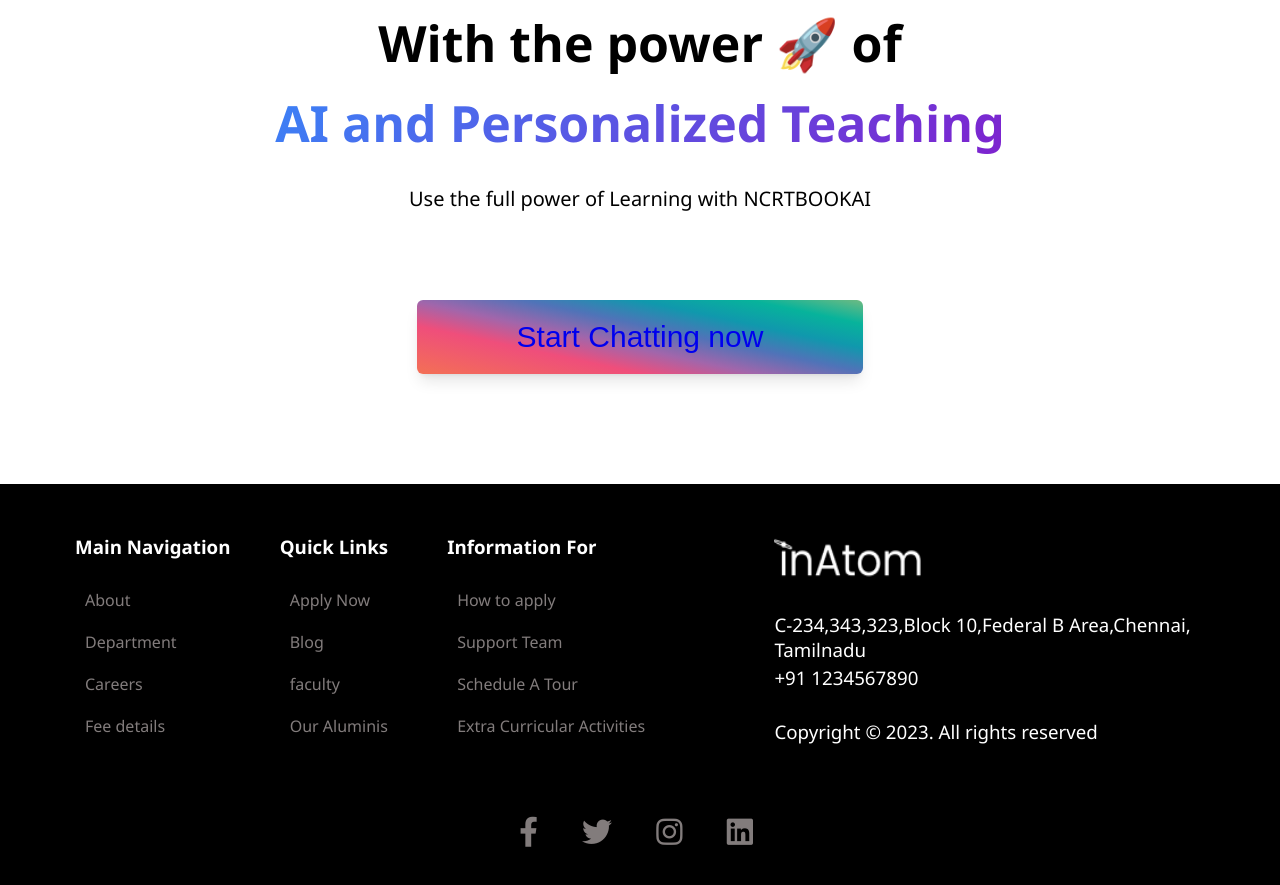
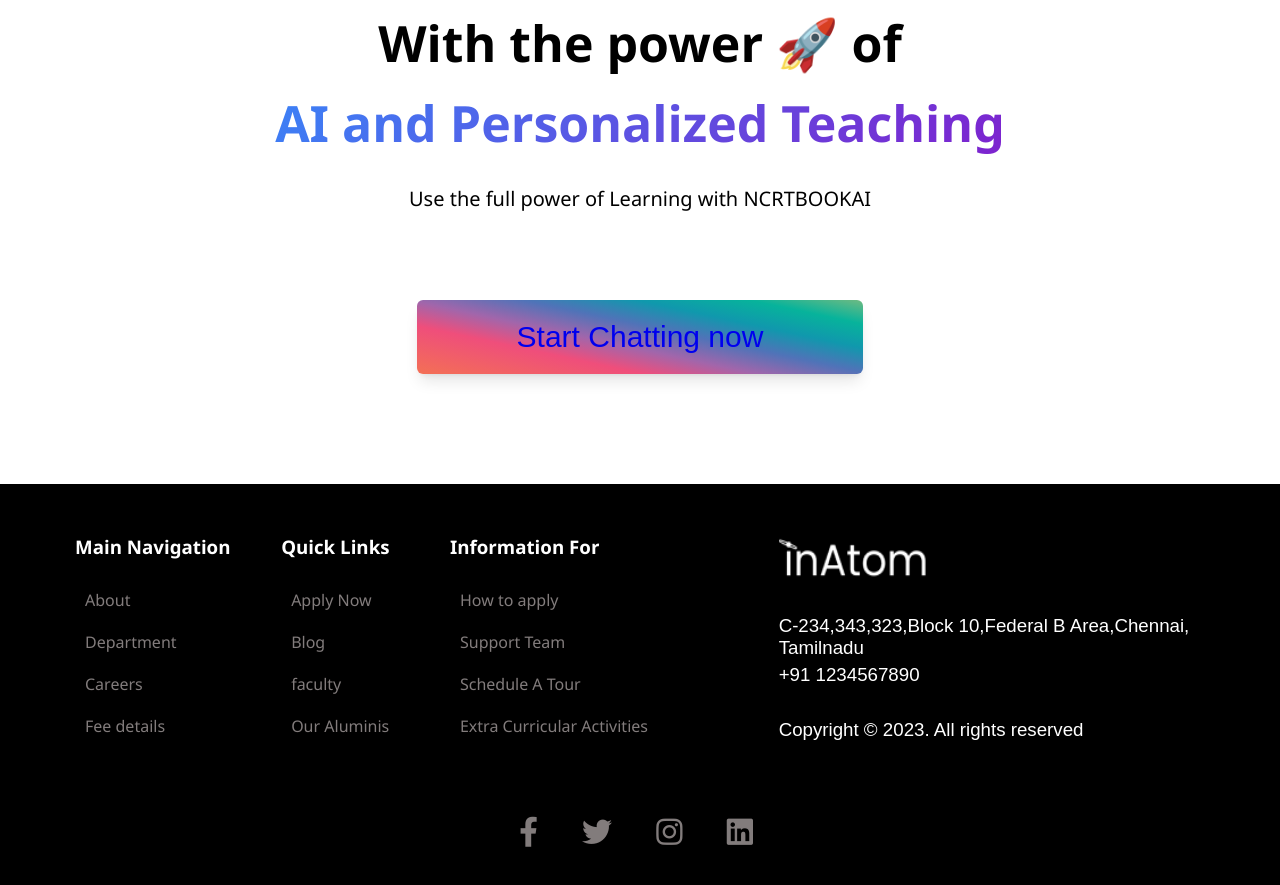
Before and after one commit to error400004/InAtom.github.io, a plain HTML site: page index.html in a window 1280 px wide. Shown: the part 3051-3936 px from the top of the page. Drawn offline with Linux system fonts and the light colour scheme.

Commit message:
style.css

```diff
--- a/style.css
+++ b/style.css
@@ -235,7 +235,7 @@ font-size: 30px;
 }
 .footlogo h3{
     font-weight: 200;
-    font-family:'Segoe UI', Tahoma, Geneva, Verdana, sans-serif;
+    font-family: Arial, Helvetica, sans-serif;
 }
 .footer{
     display: grid;
@@ -244,7 +244,9 @@ font-size: 30px;
     color: white;
     padding: 20px 40px;
 }
-
+.footer a{
+    text-decoration: none;
+}
 
 .mainnav h3,.quicklinks h3,.infofor  h3{
     margin-bottom: 20px;
```
